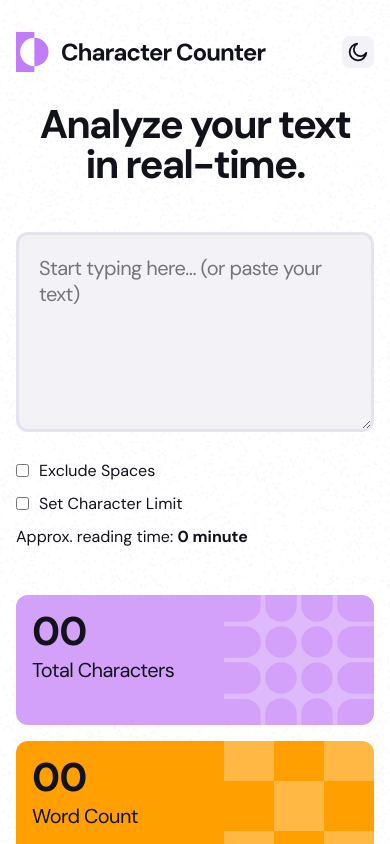
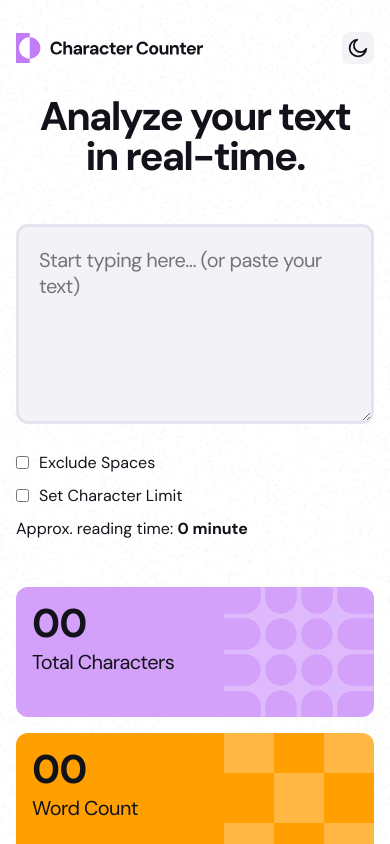
Before and after one commit to RemedyOnline/gtp-characterCounterUI, a website: page index.html in a window 390 px wide. Shown: the top 844 px of the page. Drawn offline with Linux system fonts and the light colour scheme.

Commit message:
fix logo size on mobile view

```diff
--- a/style.css
+++ b/style.css
@@ -454,7 +454,7 @@ body.darkMode #view-more-button p {
 		margin-bottom: var(--spacing-400);
 	}
 
-	.logo {
+	#logo {
 		height: 30px;
 		width: full;
 	}
```
